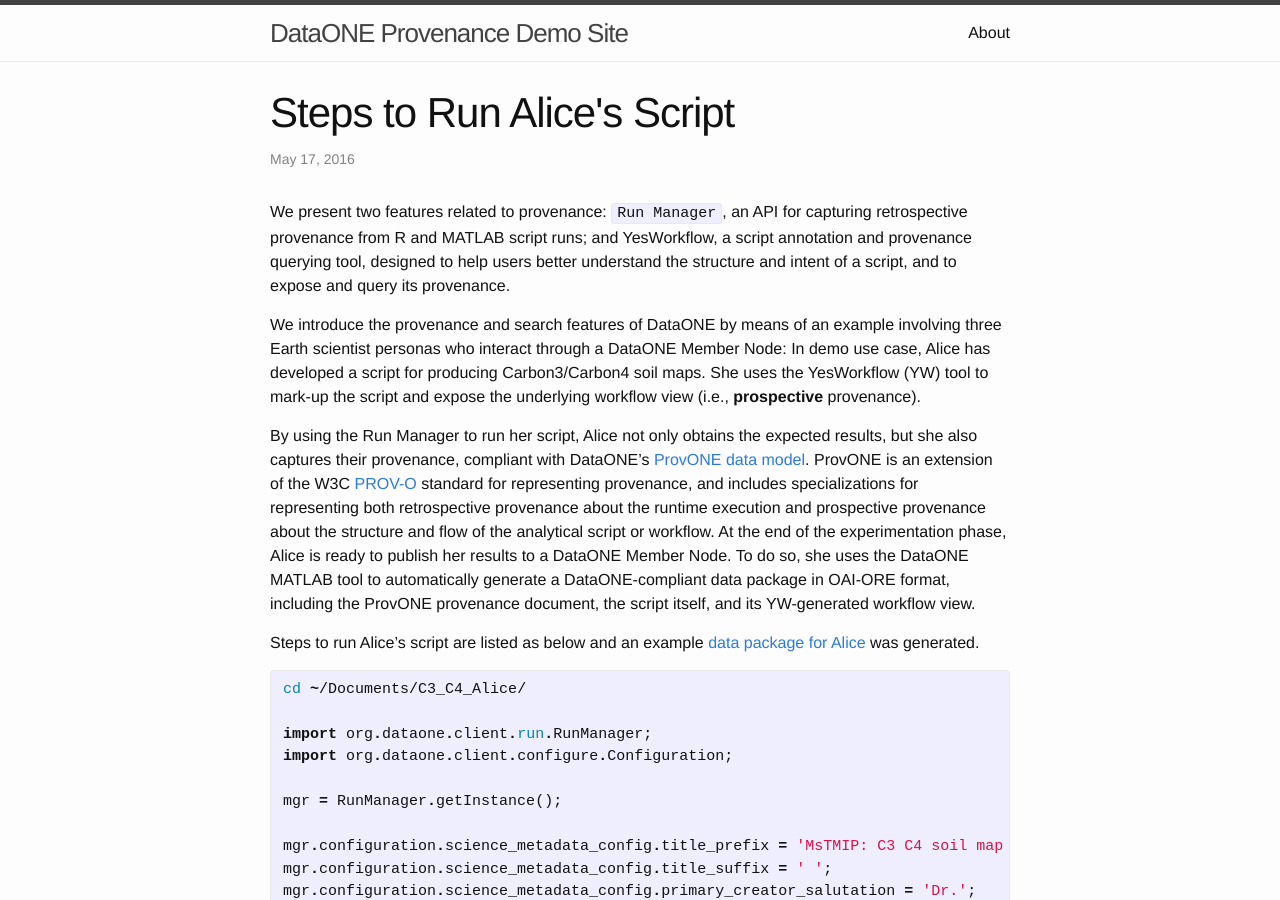
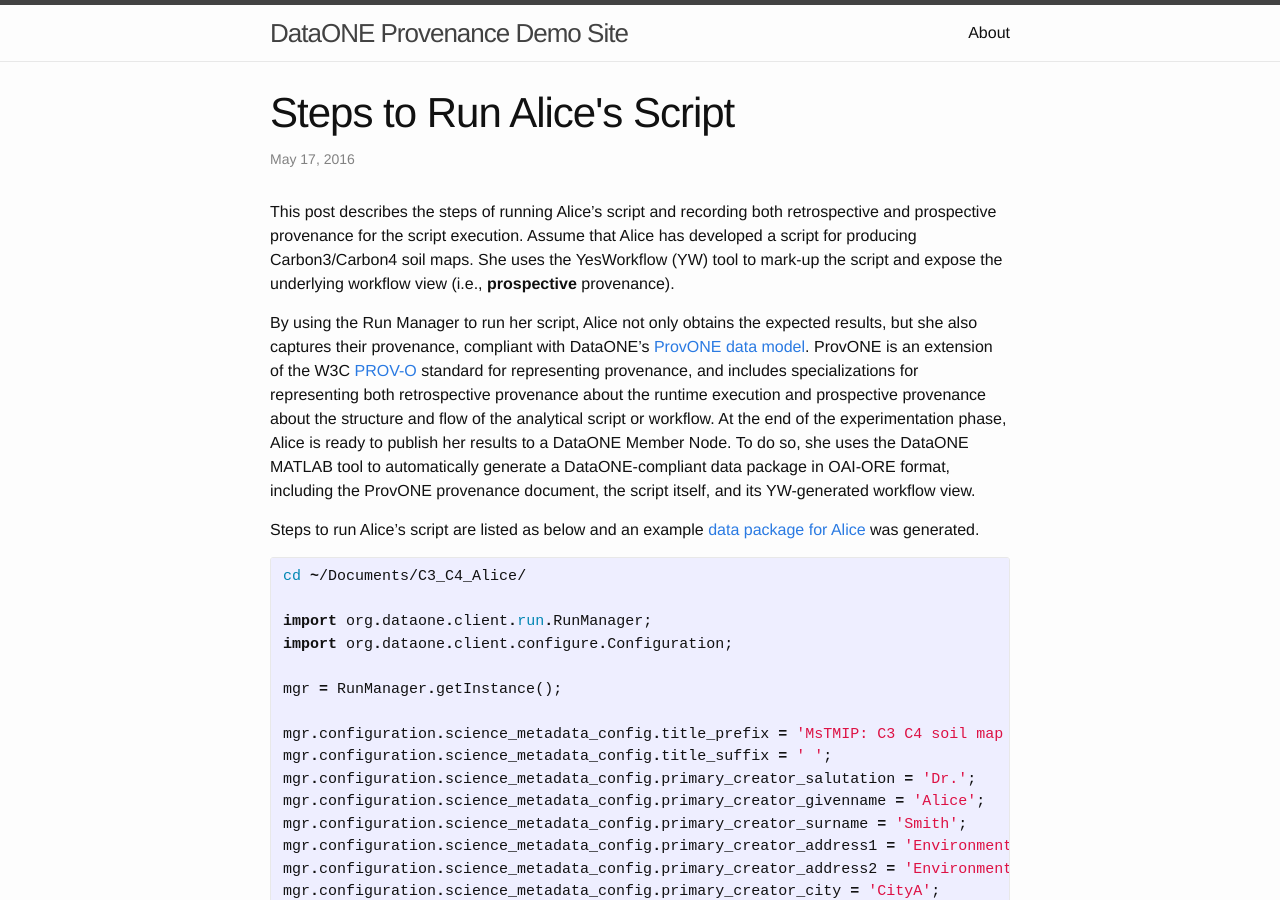
Before and after one commit to DataONEorg/provweek2016-demo, a Jekyll site: the page built from _posts/2016-05-17-steps2run-alice-script.markdown, in a window 1280 px wide and 900 px high. Built offline with Jekyll 4.4.1, drawn with Linux system fonts in a browser that asks for light colours.

Commit message:
Update steps_run_alice_script post

```diff
--- a/_posts/2016-05-17-steps2run-alice-script.markdown
+++ b/_posts/2016-05-17-steps2run-alice-script.markdown
@@ -5,13 +5,7 @@
 categories: DataONE provenance
 ---
 
-We present two features related to provenance: `Run Manager`, an API for capturing
-retrospective provenance from R and MATLAB script runs; and YesWorkflow, a script annotation and provenance querying tool, designed to help users better
-understand the structure and intent of a script, and to expose and query its provenance.
-
-We introduce the provenance and search features of DataONE by means of an example
-involving three Earth scientist personas who interact through a DataONE Member
-Node: In demo use case, Alice has developed a script for producing Carbon3/Carbon4 soil
+This post describes the steps of running Alice's script and recording both retrospective and prospective provenance for the script execution. Assume that Alice has developed a script for producing Carbon3/Carbon4 soil
 maps. She uses the YesWorkflow (YW) tool to mark-up the script and expose
 the underlying workflow view (i.e., **prospective** provenance).
 
```
